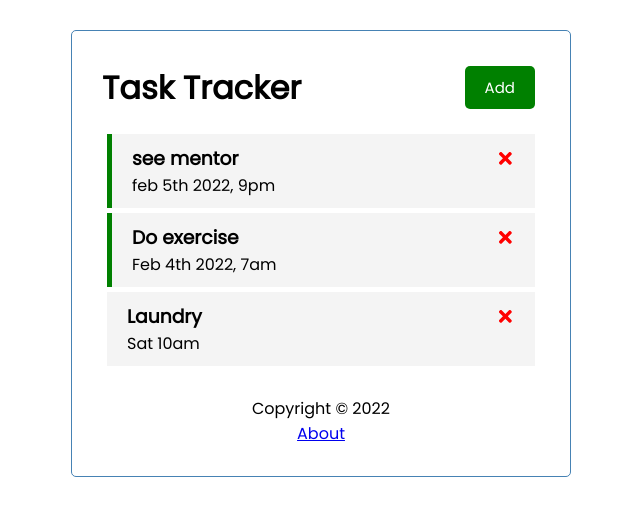
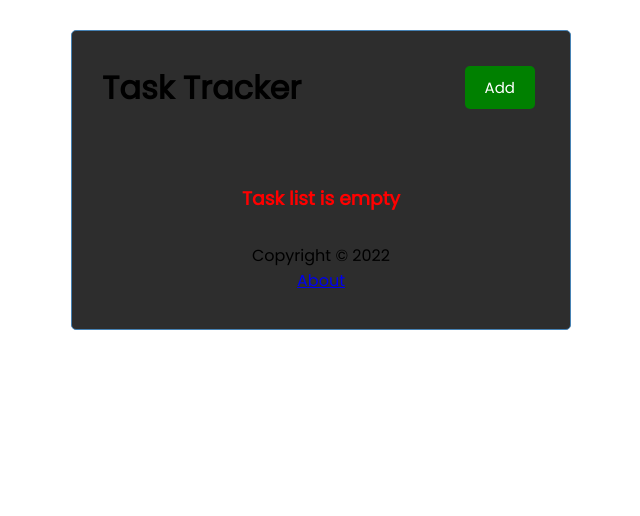
Before and after one commit to Lafemart/react-tast-tracker, a React (Create React App) app: page / in a window 1280 px wide. Shown: the top 516 px of the page, without its empty margins (319-959 px from the left). Built offline with nearby package versions, Linux system fonts and the light colour scheme; data requests are answered from the project's data file.

Commit message:
background color

```diff
--- a/db.json
+++ b/db.json
@@ -1,22 +1,3 @@
 {
-  "tasks": [
-    {
-      "text": "see mentor ",
-      "day": "feb 5th 2022, 9pm",
-      "reminder": true,
-      "id": 2
-    },
-    {
-      "text": "Do exercise ",
-      "day": "Feb 4th 2022, 7am",
-      "reminder": true,
-      "id": 3
-    },
-    {
-      "text": "Laundry",
-      "day": "Sat 10am",
-      "reminder": false,
-      "id": 4
-    }
-  ]
+  "tasks": []
 }
--- a/src/index.css
+++ b/src/index.css
@@ -18,6 +18,7 @@ body {
   border: 1px solid steelblue;
   padding: 30px;
   border-radius: 5px;
+  background: #2d2d2d ;
 }
 
 .header {
```
